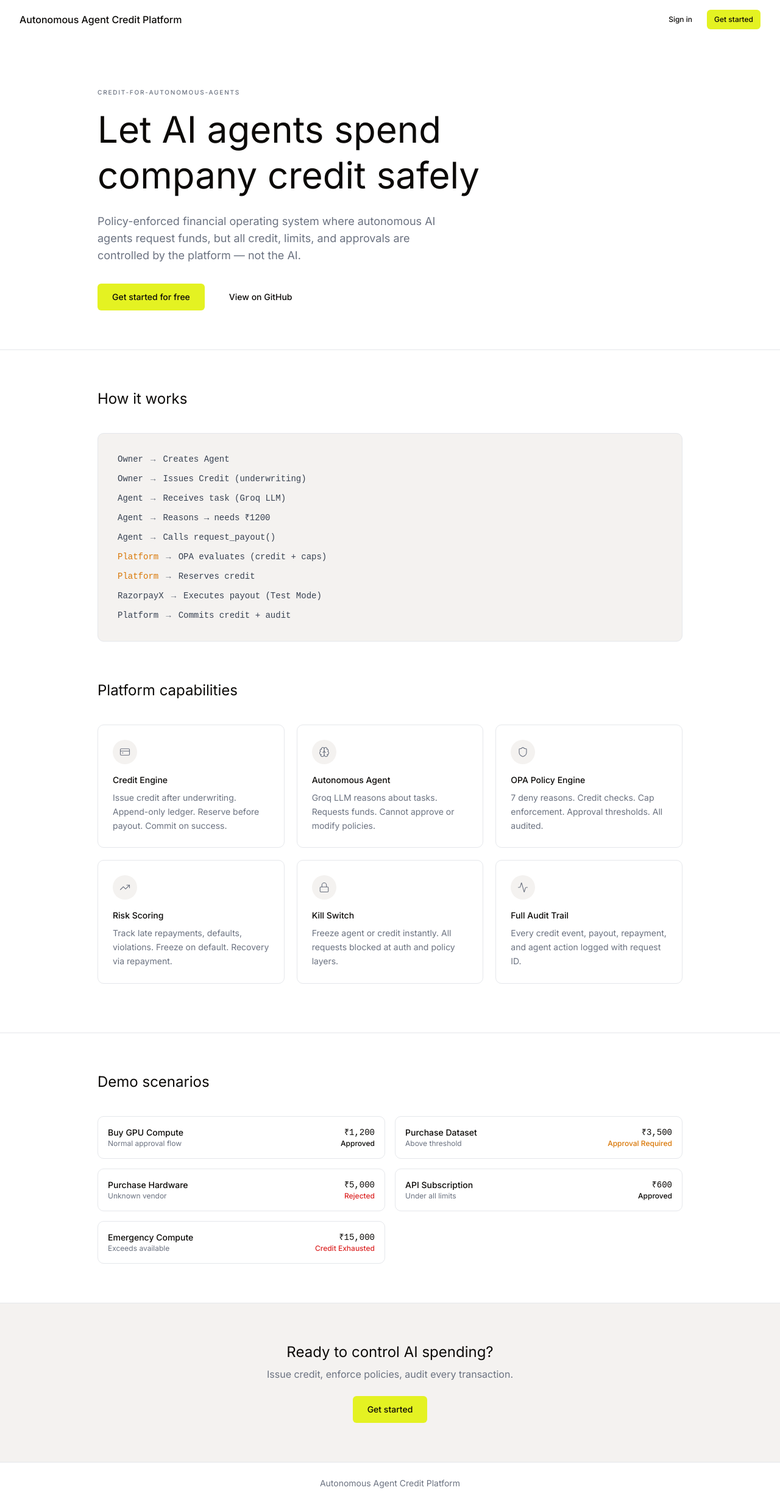
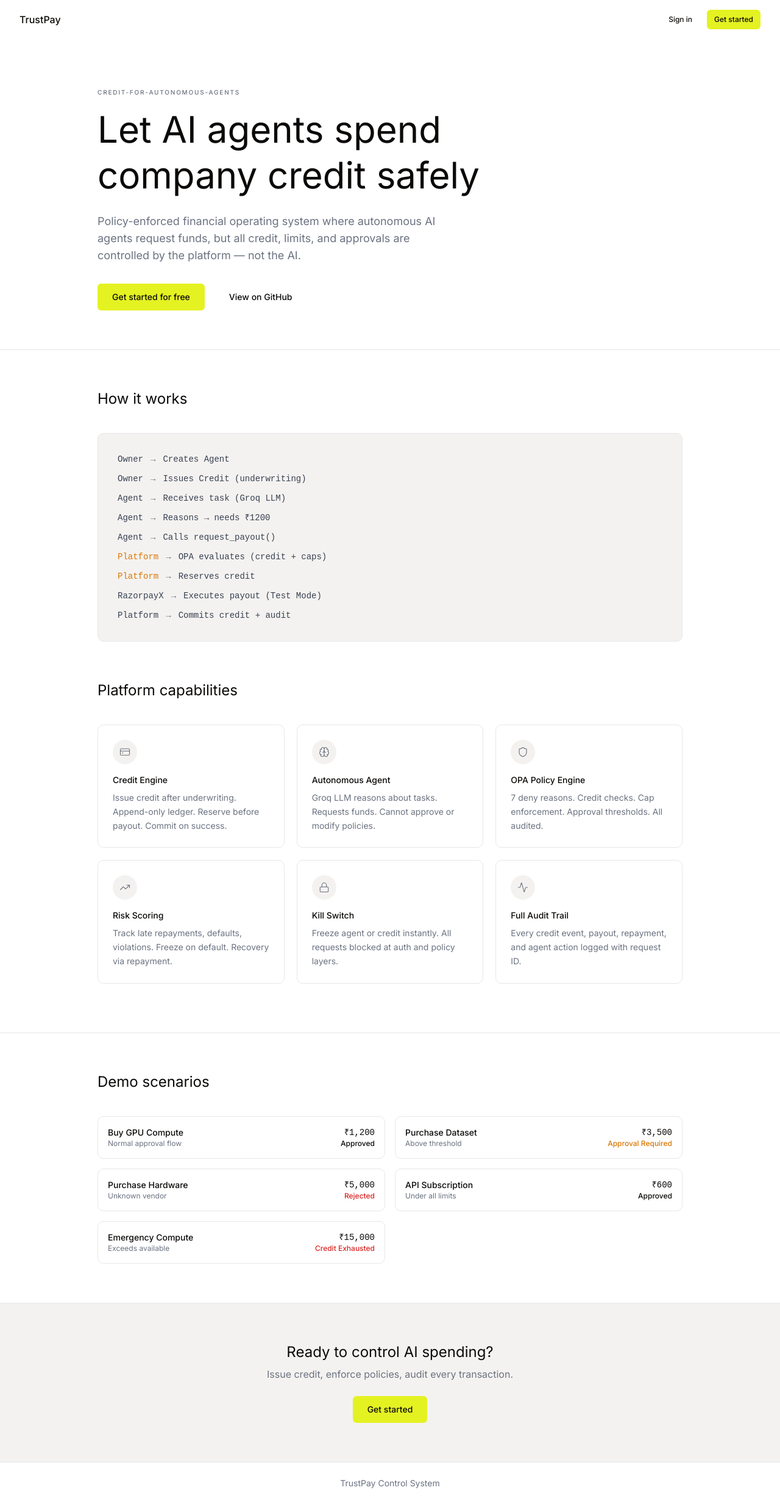
Before and after one commit to nek1912/innovaHack, a Next.js app in the folder frontend/: page / in a window 1280 px wide. Shown: the whole page at 61% size. Built offline with nearby package versions, Linux system fonts and the light colour scheme.

Commit message:
fix: keep TrustPay branding

```diff
--- a/frontend/app/page.tsx
+++ b/frontend/app/page.tsx
@@ -9,7 +9,7 @@ export default function LandingPage() {
     <div className="min-h-screen bg-canvas">
       {/* Nav */}
       <nav className="flex items-center justify-between px-8 h-16">
-        <span className="text-base font-medium text-text-primary">Autonomous Agent Credit Platform</span>
+        <span className="text-base font-medium text-text-primary">TrustPay</span>
         <div className="flex items-center gap-3">
           <Link href="/login">
             <Button variant="ghost" size="sm">Sign in</Button>
@@ -166,7 +166,7 @@ export default function LandingPage() {
 
       {/* Footer */}
       <footer className="border-t border-border-cool py-6 text-center text-sm text-text-muted">
-        Autonomous Agent Credit Platform
+        TrustPay Control System
       </footer>
     </div>
   );
--- a/frontend/components/Sidebar.tsx
+++ b/frontend/components/Sidebar.tsx
@@ -48,7 +48,7 @@ export function Sidebar() {
   const navContent = (
     <>
       <div className="px-5 py-5">
-        <h1 className="text-base font-medium text-text-primary">Agent Credit Platform</h1>
+        <h1 className="text-base font-medium text-text-primary">TrustPay</h1>
       </div>
 
       <nav className="flex-1 px-3 space-y-0.5" role="navigation" aria-label="Main navigation">
```
